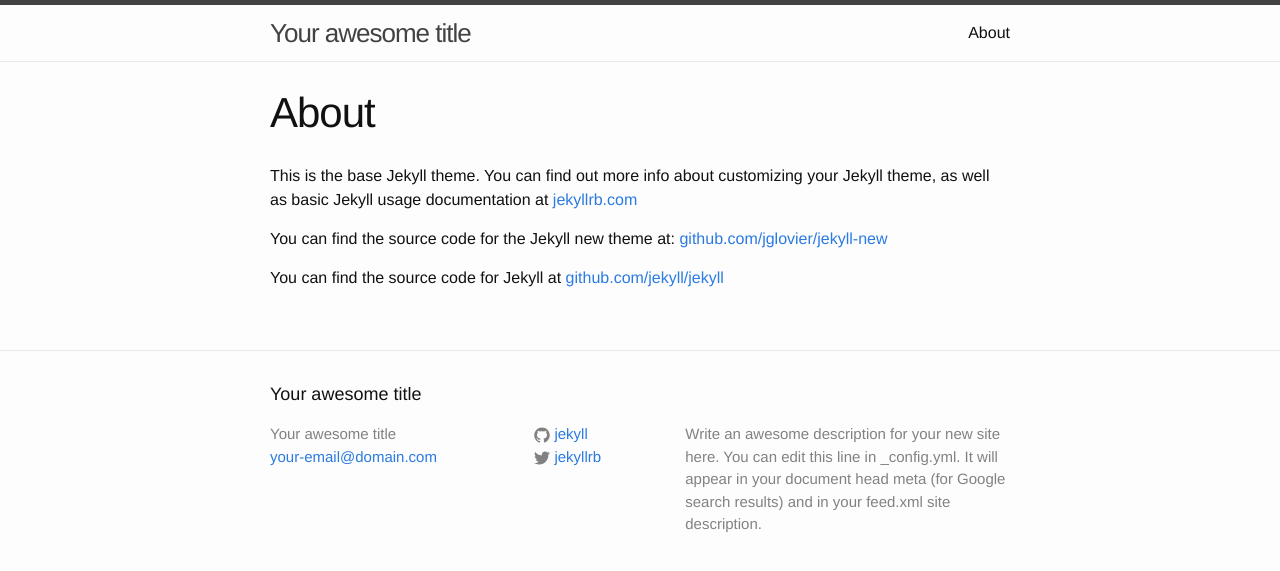
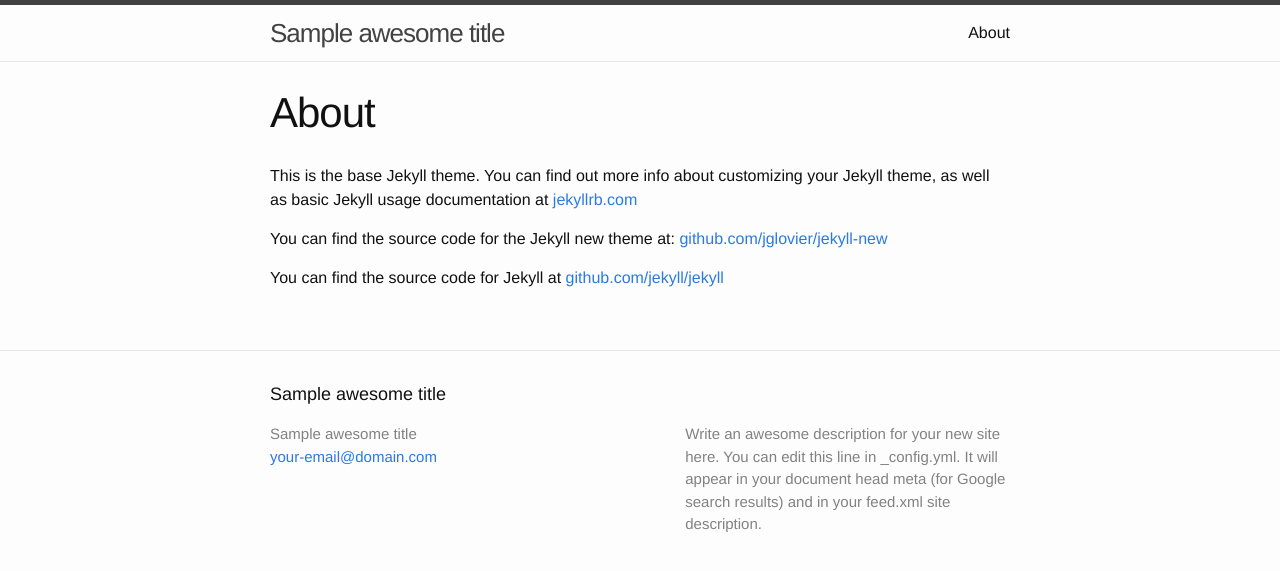
Before and after one commit to medullan/SampleProcject_DocDirectoryStructure, a Jekyll site: the page built from generated_documentation/about.md, in a window 1280 px wide. Shown: the top 571 px of the page. Built offline with Jekyll 4.4.1, drawn with Linux system fonts in a browser that asks for light colours.

Commit message:
added back files

```diff
--- a/generated_documentation/_config.yml
+++ b/generated_documentation/_config.yml
@@ -1,5 +1,5 @@
 # Site settings
-title: Your awesome title
+title: Sample awesome title
 email: your-email@domain.com
 description: > # this means to ignore newlines until "baseurl:"
   Write an awesome description for your new site here. You can edit this
@@ -7,8 +7,8 @@
   Google search results) and in your feed.xml site description.
 baseurl: "" # the subpath of your site, e.g. /blog/
 url: "http://yourdomain.com" # the base hostname & protocol for your site
-twitter_username: jekyllrb
-github_username:  jekyll
+twitter_username:
+github_username:
 
 # Build settings
 markdown: kramdown
```
Also changed, not shown: generated_documentation/generated_documentation/index.html (added, +8 -0 lines), generated_documentation/index.html (+8 -23 lines), generated_documentation/technical_specifications/index.html (added, +8 -0 lines), generated_documentation/README.md (added).
